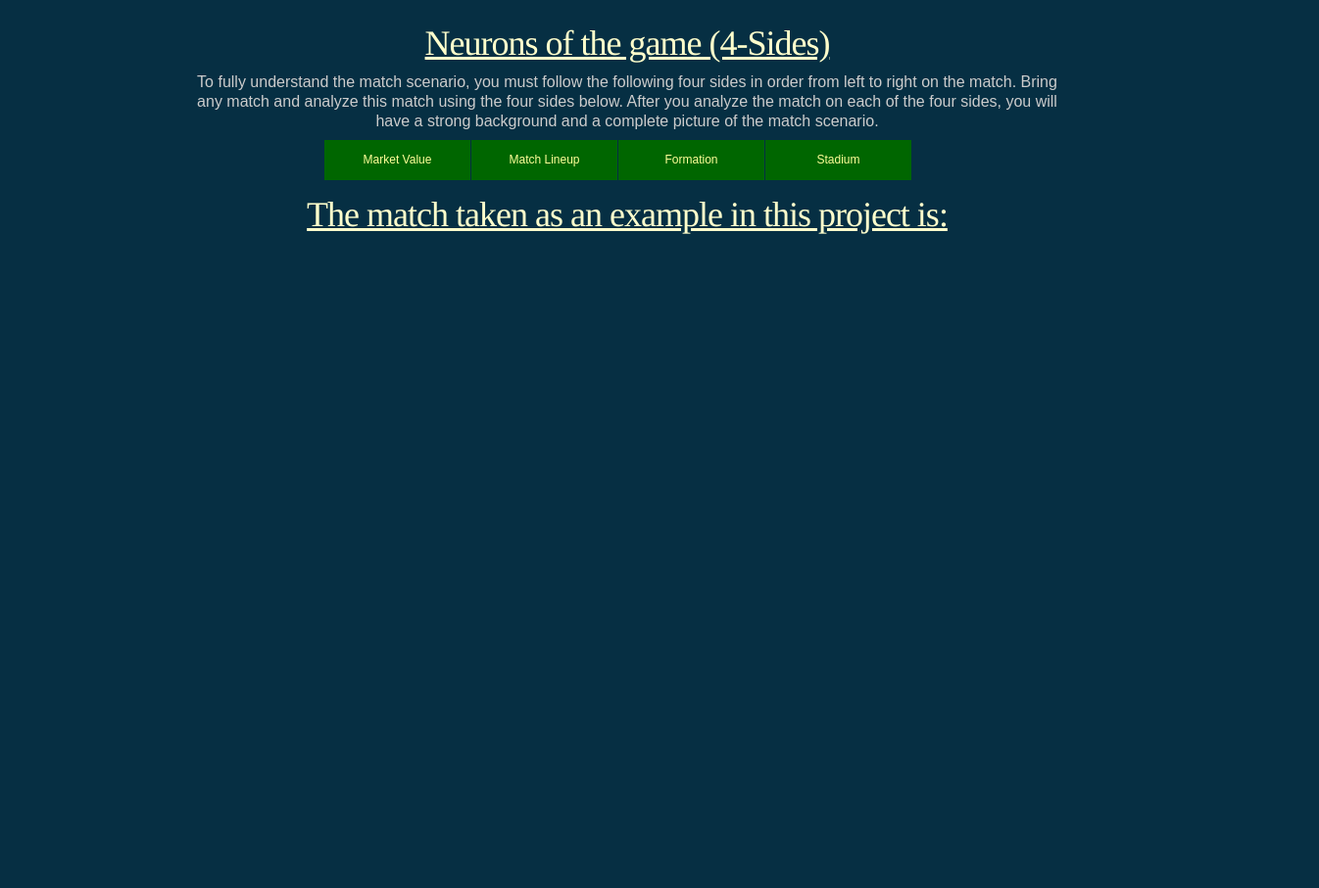
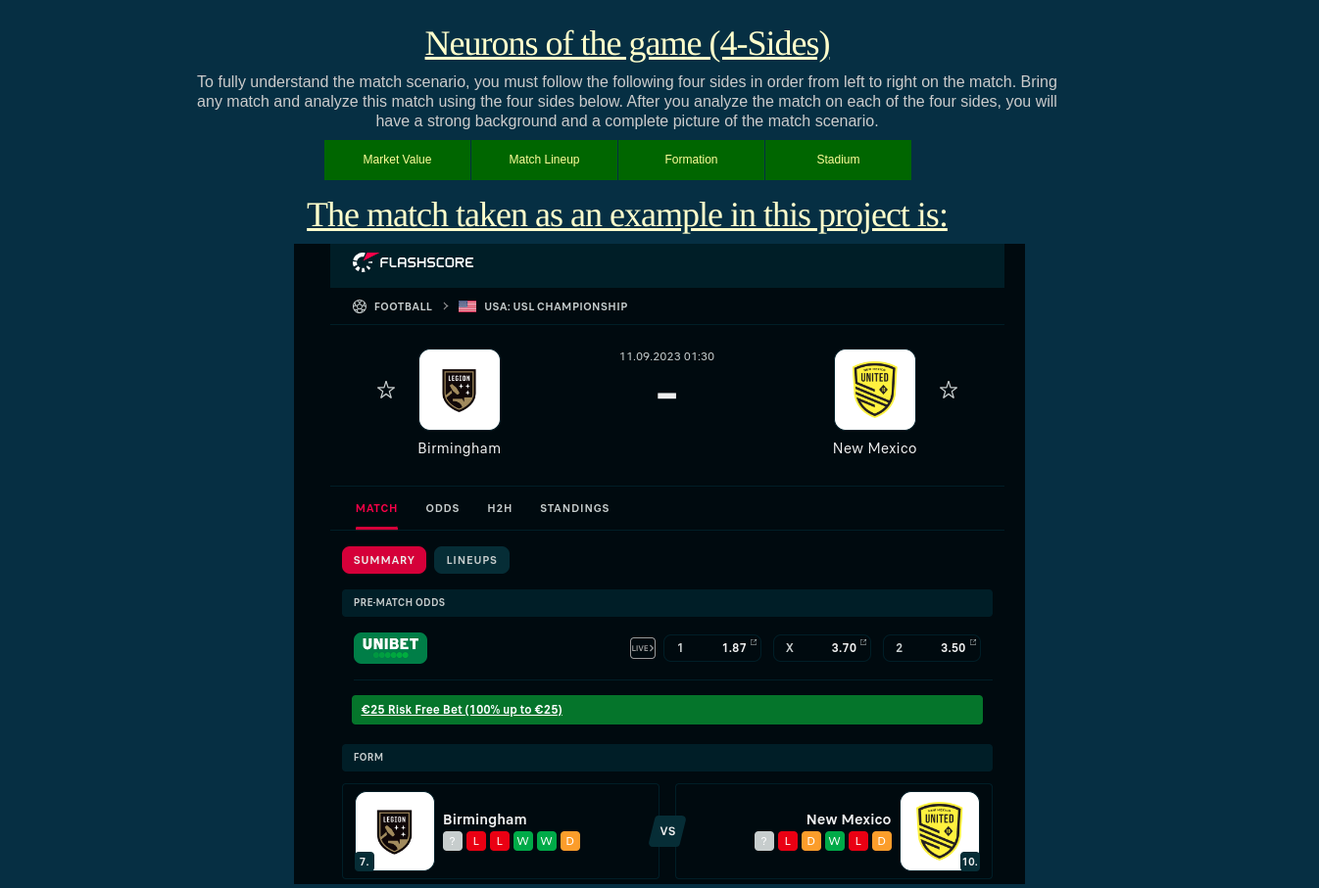
Before and after one commit to NeuronsOFtheGame/Project, a plain HTML site: page index.html in a window 1280 px wide. Shown: the whole page at 98% size, 1346 px wide, since content can reach past the window. Before the commit the page ends 800 px from the top, so only its background shows below. Drawn offline with Linux system fonts and the light colour scheme.

Commit message:
Update index.html

```diff
--- a/index.html
+++ b/index.html
@@ -21,7 +21,7 @@
 </div>
 </div>
 <h1><a href="https://neuronsofthegame.github.io/Project/" title="The Match">The match taken as an example in this project is:</a></h1>
-
+<img src="https://raw.githubusercontent.com/NeuronsOFtheGame/Project/main/Screenshot%20from%202023-09-11%2001-03-12.png" style="margin: 0 300px 0;">
 
 
 
```
